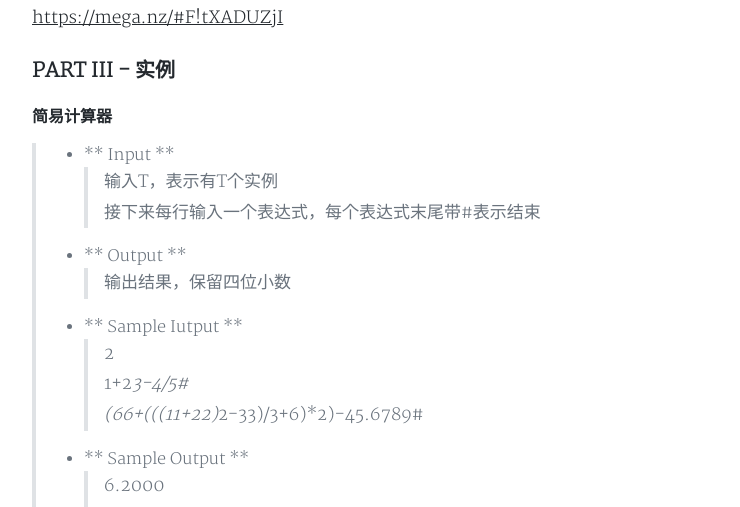
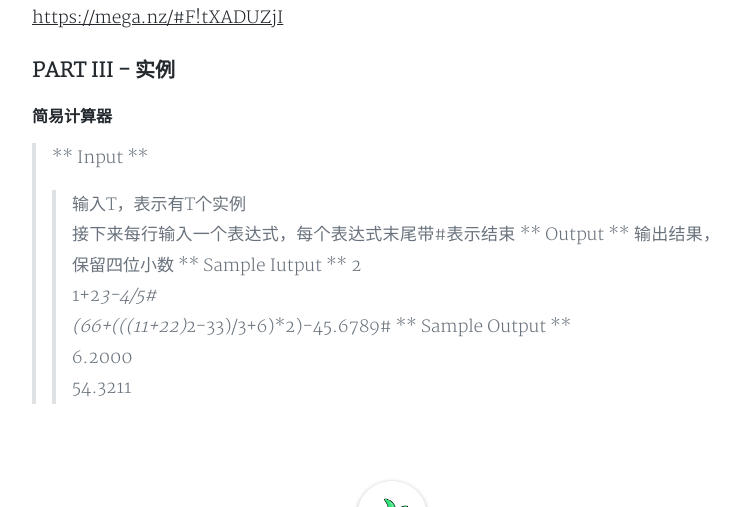
Before and after one commit to houzaj/houzaj.github.io, a Jekyll site: the page built from _posts/2017-11-10-Recursion.md, in a window 1280 px wide and 900 px high, scrolled down 1339 px, cut to the strip 58-565 px from the top of the window. Shown: the whole strip, without its empty margins (248-988 px from the left). Built offline with Jekyll 4.4.1, drawn with Linux system fonts in a browser that asks for light colours; nearby versions of some CDN libraries; comment, search, counter and statistics services are not loaded; a style sheet for code colours, icons or effects is not loaded.

```diff
--- a/_posts/2017-11-10-Recursion.md
+++ b/_posts/2017-11-10-Recursion.md
@@ -26,15 +26,15 @@ tags: Programming
 
 ### PART III - 实例
 #### 简易计算器
-> - ** Input **
+> ** Input **
 >> 输入T，表示有T个实例
 >> 接下来每行输入一个表达式，每个表达式末尾带#表示结束
-> - ** Output **
+> ** Output **
 >> 输出结果，保留四位小数
-> - ** Sample Iutput **
+> ** Sample Iutput **
 >> 2
 >> 1+2*3-4/5#
 >> (66+(((11+22)*2-33)/3+6)*2)-45.6789#
-> - ** Sample Output **
+> ** Sample Output **
 >> 6.2000
 >> 54.3211
```
